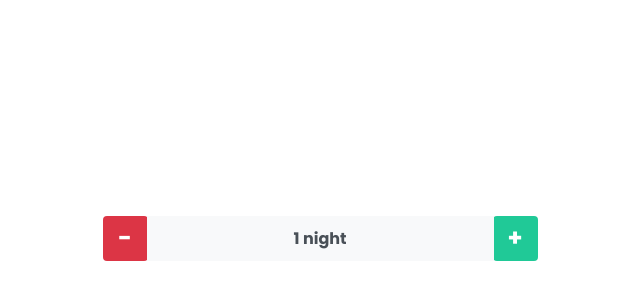
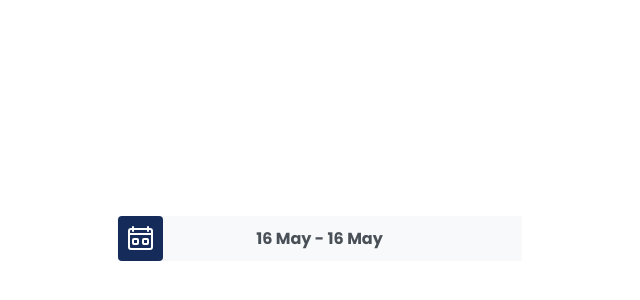
Before and after one commit to indrajuni96/booking-ku, a React (Create React App) app: page /example in a window 1280 px wide. Shown: the part 154-454 px from the top of the page, without its empty margins (320-960 px from the left). Built offline with nearby package versions, Linux system fonts and the light colour scheme.

Commit message:
addedComponentInputDate

```diff
--- a/package.json
+++ b/package.json
@@ -6,9 +6,11 @@
     "@testing-library/jest-dom": "^4.2.4",
     "@testing-library/react": "^9.3.2",
     "@testing-library/user-event": "^7.1.2",
+    "date-fns": "^2.14.0",
     "node-sass": "^4.14.1",
     "prop-types": "^15.7.2",
     "react": "^16.13.1",
+    "react-date-range": "^1.0.3",
     "react-dom": "^16.13.1",
     "react-reveal": "^1.2.2",
     "react-router-dom": "^5.1.2",
--- /dev/null
+++ b/src/elements/Form/index.js
@@ -0,0 +1,2 @@
+export { default as InputNumber } from './inputNumber'
+export { default as InputDate } from './inputDate'
--- /dev/null
+++ b/src/elements/Form/inputDate/index.js
@@ -0,0 +1,95 @@
+import React, { useState, useRef, useEffect } from 'react'
+import { DateRange } from 'react-date-range'
+import propTypes from 'prop-types'
+
+
+import './index.scss'
+import 'react-date-range/dist/styles.css'
+import 'react-date-range/dist/theme/default.css'
+
+import formatDate from 'utils/formatDate'
+import iconCalendar from 'assets/images/icons/icon-calendar.svg'
+
+
+export default function Date(props) {
+    const { value, placeholder, name } = props
+    const [isShowed, setIsShowed] = useState(false)
+
+
+    const datePickerChange = value => {
+        const target = {
+            target: {
+                value: value.selection,
+                name: name
+            }
+        }
+        props.onChange(target)
+    }
+
+    useEffect(() => {
+        document.addEventListener("mousedown", handleClickOutside)
+
+        return () => {
+            document.removeEventListener("mousedown", handleClickOutside)
+        }
+    })
+
+    const refDate = useRef(null)
+    const handleClickOutside = event => {
+        if (refDate && !refDate.current.contains(event.target)) {
+            setIsShowed(false)
+        }
+    }
+
+    const check = focus => {
+        focus.indexOf(1) < 0 && setIsShowed(false)
+    }
+
+    const displayDate = `${value.startDate
+        ? formatDate(value.startDate)
+        : ""}${value.endDate
+            ? " - " + formatDate(value.endDate)
+            : ""}`
+
+    return (
+        <div
+            ref={refDate}
+            className={["input-date mb-3", props.outerClassName].join(" ")}>
+            <div className="input-group">
+                <div className="input-group-prepend bg-gray-900">
+                    <span className="input-group-text">
+                        <img src={iconCalendar} alt="icon calendar" />
+                    </span>
+                </div>
+
+                <input
+                    readOnly
+                    type="text"
+                    className="form-control"
+                    value={displayDate}
+                    placeholder={placeholder}
+                    onClick={() => setIsShowed(!isShowed)}
+                />
+
+                {isShowed && (
+                    <div className="date-range-wrapper">
+                        <DateRange
+                            editableDateInputs={true}
+                            onChange={datePickerChange}
+                            moveRangeOnFirstSelection={false}
+                            onRangeFocusChange={check}
+                            ranges={[value]}
+                        />
+                    </div>
+                )}
+            </div>
+        </div>
+    )
+}
+
+Date.propTypes = {
+    value: propTypes.object,
+    onChange: propTypes.func,
+    placeholder: propTypes.string,
+    outerClassName: propTypes.string
+}
--- /dev/null
+++ b/src/elements/Form/inputDate/index.scss
@@ -0,0 +1,45 @@
+@import "../../../assets/scss/colorVariables";
+
+.input-date {
+  .input-group {
+    background-color: $white;
+
+    .input-group-text {
+      pointer-events: none;
+      border: 0;
+      cursor: pointer;
+      padding: 0;
+      border-radius: 4px !important;
+      width: 45px;
+      height: 45px;
+      display: flex;
+      justify-content: center;
+      background-color: $gray-900;
+      position: absolute;
+      z-index: 999;
+    }
+
+    .form-control {
+      border: 0;
+      border-radius: 0;
+      outline: 0;
+      box-shadow: none;
+      background-color: $gray-100;
+      padding: 0.575rem 45px;
+      text-align: center;
+      justify-content: center;
+      width: 100%;
+      height: 45px;
+    }
+
+    .date-range-wrapper {
+      padding: 4px;
+      background-color: $white;
+      box-shadow: 0 0 20px rgba($black, 1);
+      position: absolute;
+      border-radius: 4px;
+      top: 45px;
+      z-index: 5;
+    }
+  }
+}
--- a/src/pages/example.js
+++ b/src/pages/example.js
@@ -1,10 +1,15 @@
 import React, { Component } from 'react'
 
-import InputNumber from 'elements/Form/inputNumber'
+import { InputDate } from 'elements/Form'
+
 
 export default class Example extends Component {
     state = {
-        value: "1"
+        value: {
+            startDate: new Date(),
+            endDate: new Date(),
+            key: "selection"
+        }
     }
 
     handleChange = e => {
@@ -18,10 +23,8 @@
             <div className="container">
                 <div className="row align-items-center justify-content-center" style={{ height: "100vh" }}>
                     <div className="col-auto">
-                        <InputNumber
+                        <InputDate
                             max={30}
-                            suffix=" night"
-                            isSuffixPlural
                             onChange={this.handleChange}
                             name="value"
                             value={this.state.value}
@@ -29,6 +32,7 @@
                     </div>
                 </div>
             </div>
+
         )
     }
 }
--- /dev/null
+++ b/src/utils/formatDate.js
@@ -0,0 +1,11 @@
+export default date => {
+    const d = new Date(date)
+    const dtf = new Intl.DateTimeFormat("en", {
+        year: "numeric",
+        month: "short",
+        day: "2-digit"
+    })
+    const [{ value: mo }, , { value: da }] = dtf.formatToParts(d)
+
+    return `${da} ${mo}`
+}
```
Also changed, not shown: 2 other files (tests, documents, lock files or other folders).
